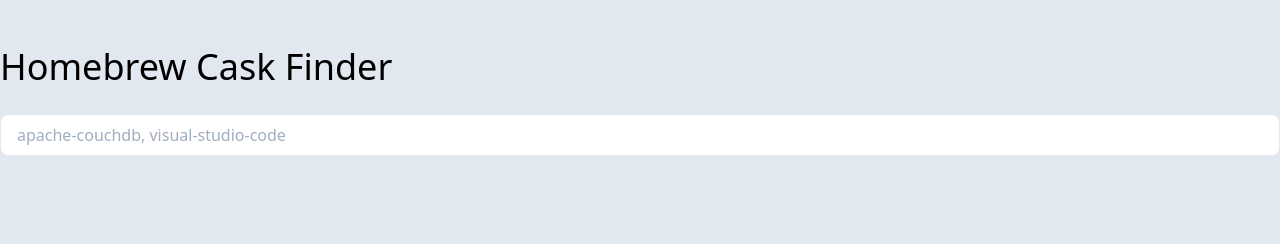
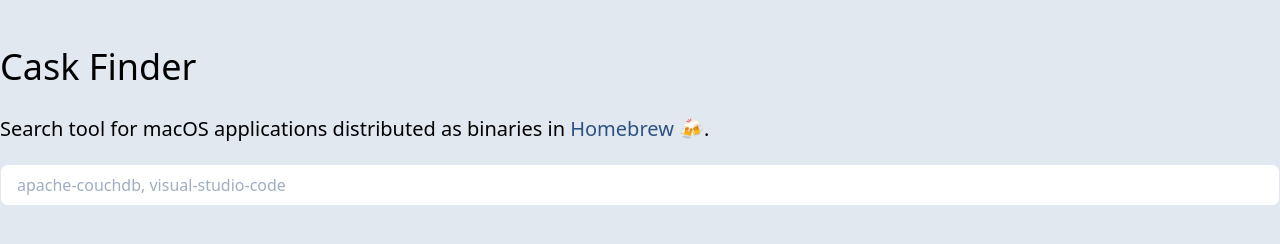
Before and after one commit to jorgepvenegas/casks, a website built with Parcel: page index.html in a window 1280 px wide. Built offline with nearby package versions, Linux system fonts and the light colour scheme; no server answers.

Commit message:
Title update and h2 added

```diff
--- a/index.html
+++ b/index.html
@@ -1,15 +1,21 @@
 <!DOCTYPE html>
 <html>
+
 <head>
-    <title>Parcel Sandbox</title>
+  <title>Homebrew Cask Finder</title>
   <meta charset="UTF-8" />
 </head>
 
 <body class="bg-gray-300">
   <div id="app" class="flex my-10">
     <div class="container mx-auto">
-        <h1 class="text-4xl mb-5">Homebrew Cask Finder</h1>
-        <input id="search" class="bg-white focus:outline-none focus:shadow-outline border border-gray-300 rounded-lg py-2 px-4 block w-full appearance-none leading-normal" type="text" placeholder="apache-couchdb, visual-studio-code">
+      <h1 class="text-4xl mb-5">Cask Finder</h1>
+      <h2 class="text-xl font-light mb-5">Search tool for macOS applications distributed as binaries in <a
+          href="https://formulae.brew.sh/cask/" class="text-blue-800 hover:underline" target="_BLANK">Homebrew 🍻</a>.
+      </h2>
+      <input id="search"
+        class="bg-white focus:outline-none focus:shadow-outline border border-gray-300 rounded-lg py-2 px-4 block w-full appearance-none leading-normal"
+        type="text" placeholder="apache-couchdb, visual-studio-code">
       <p id="stats" class="my-5 mx-3"></p>
       <ul id="results"></ul>
     </div>
```
Lines whose indentation alone changed are shown as unchanged.
